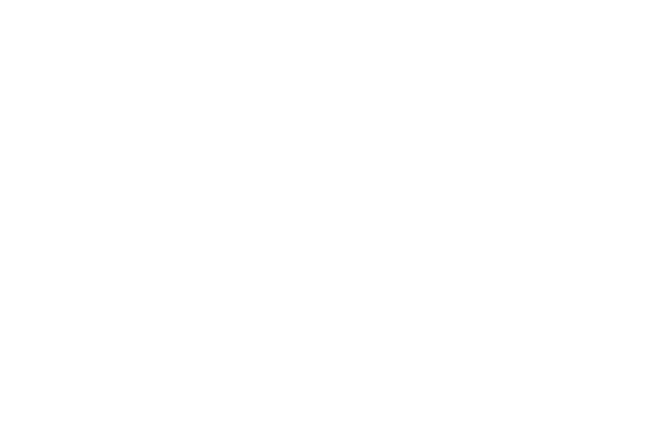
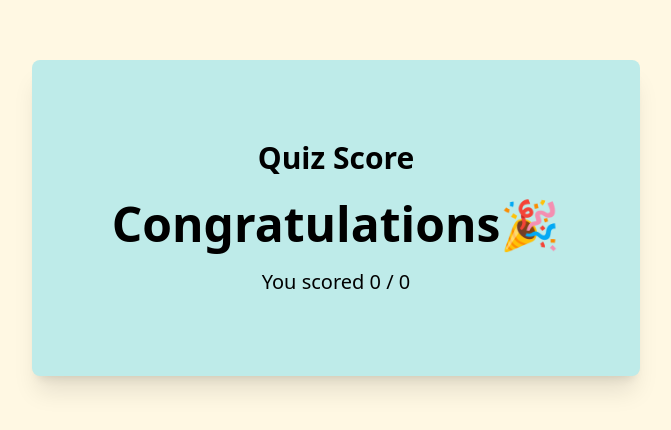
Before and after one commit to Anushka-3107/quiz-app, a React (Create React App) app: page /QuizScore in a window 1280 px wide. Before the commit this address had no page. Shown: the part 182-612 px from the top of the page, without its empty margins (304-975 px from the left). Built offline with nearby package versions, Linux system fonts and the light colour scheme.

Commit message:
created quiz score component

```diff
--- a/src/App.js
+++ b/src/App.js
@@ -2,6 +2,7 @@ import React from 'react';
 import { BrowserRouter as Router, Routes, Route } from 'react-router-dom';
 import Quiz from './Components/Quiz';
 import QuizQuestion from './Components/QuizQuestion';
+import QuizScore from './Components/QuizScore';
 
 function App() {
   return (
@@ -9,6 +10,7 @@ function App() {
       <Routes>
         <Route path="/" element={<Quiz />} />
         <Route path="/QuizQuestion" element={<QuizQuestion />} />
+        <Route path='/QuizScore' element={<QuizScore />} />
       </Routes>
     </Router>
   );
--- a/src/Components/Questions.js
+++ b/src/Components/Questions.js
@@ -3,12 +3,15 @@ import { useState } from "react";
 import { data } from "../data";
 import { BsStars } from "react-icons/bs";
 import { WiStars } from "react-icons/wi";
+import { useNavigate } from "react-router-dom";
 
 const Questions = () => {
   const [index, setIndex] = useState(0);
   const [selectedOption, setSelectedOption] = useState(null);
   const [isCorrect, setIsCorrect] = useState(null);
+  const [score,setScore] = useState(0);
   const question = data[index];
+  const navigate = useNavigate();
 
   const checkAnswer = (selectedOption) => {
     if (selectedOption === null) {
@@ -19,19 +22,13 @@ const Questions = () => {
     if (selectedOption === question.answer) {
       // alert('correct answer');
       setIsCorrect(true);
+      setScore(score+1);
     } else {
       setIsCorrect(false);
       // alert("wrong answer");
     }
   };
 
-  const nextQuestion = () => {
-    if (index + 1 < data.length) {
-      setIndex(index + 1);
-      setSelectedOption(null);
-      setIsCorrect(null);
-    }
-  };
 
   const prevQuestion = () => {
     if (index - 1 >= 0) {
@@ -45,11 +42,19 @@ const Questions = () => {
     }
   };
 
-  // const endTest = () => {
-  //   if(index+1 === data.length){
-  //     alert("test completed")
-  //   }
-  // }
+  const nextQuestion = () => {
+    if (index < data.length) {
+      setIndex(index + 1);
+      setSelectedOption(null);
+      setIsCorrect(null);
+    }
+  };
+
+
+  const endTest = () => {
+    // alert(score);
+    navigate('/QuizScore', {state : {score,totalQuestions : data.length}})
+  }
 
   return (
     <div className="m-6 flex flex-col">
@@ -62,15 +67,16 @@ const Questions = () => {
         <WiStars className="absolute text-4xl text-white bottom-6 right-3" />
       </div>
 
-      <div className="mt-2 flex flex-col">
+      <div className="mt-2 flex flex-col ">
         {question?.options.map((option, idx) => {
           return (
             <button
               key={idx}
               className={`
+              ${idx + 1 !== selectedOption  ? "bg-white" : ""}
               ${isCorrect === true && idx+1 === question.answer  ? "bg-green-500" : ""}
               ${isCorrect === false && idx + 1 === selectedOption ? "bg-red-500" : ""}
-              bg-white my-3 px-2 py-2 border-r-4 border-b-4 border-[#BEEBE9] rounded-xl`}
+              my-3 px-2 py-2 border-r-4 border-b-4 border-[#BEEBE9] rounded-xl`}
               onClick={() => checkAnswer(idx + 1)}
             >
               {option}
@@ -86,21 +92,22 @@ const Questions = () => {
         >
           Prev Question
         </button>
-
-        <button
+        {index+1 === data.length ? " " : <button
           className="px-4 py-3 bg-[#9BE3DE] rounded-full text-black"
           onClick={nextQuestion}
         >
           Next Question
-        </button>
+        </button>}
 
-        {index+1 === data.length && (
+
+        {index+1 === data.length &&
           <button
           className="px-4 py-3 bg-[#9BE3DE] rounded-full text-black"
-        onClick= {() => alert('test ended')}
-        >End Test</button>
-        )}
-
+          onClick={endTest}
+          >
+          End Test
+          </button>
+        }
       </div>
     </div>
   );
--- a/src/Components/QuizScore.js
+++ b/src/Components/QuizScore.js
@@ -1,9 +1,19 @@
-import React from 'react'
+import React from "react";
+import { useLocation } from "react-router-dom";
 
-const QuizScore = () => {
+const Score = () => {
+  const location = useLocation();
+  const { score, totalQuestions } = location.state || { score: 0, totalQuestions: 0 };
+
   return (
-    <div>QuizScore</div>
-  )
-}
+    <div className="flex flex-col items-center justify-center min-h-screen bg-[#FFF8E3]">
+      <div className="bg-[#BEEBE9] p-20 rounded-lg shadow-xl text-center">
+        <h1 className="text-3xl font-bold mb-4">Quiz Score</h1>
+        <h2 className="text-5xl font-extrabold mt-6 ">Congratulations🎉</h2>
+        <p className="text-xl mt-5">You scored {score} / {totalQuestions}</p>
+      </div>
+    </div>
+  );
+};
 
-export default QuizScore
+export default Score;
```
